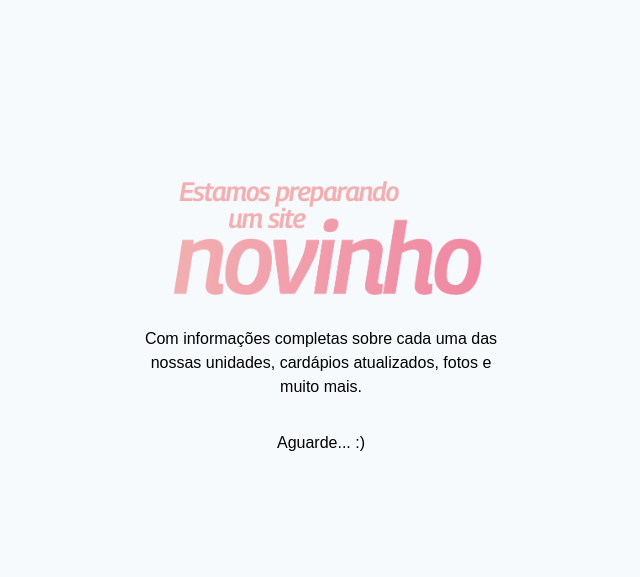
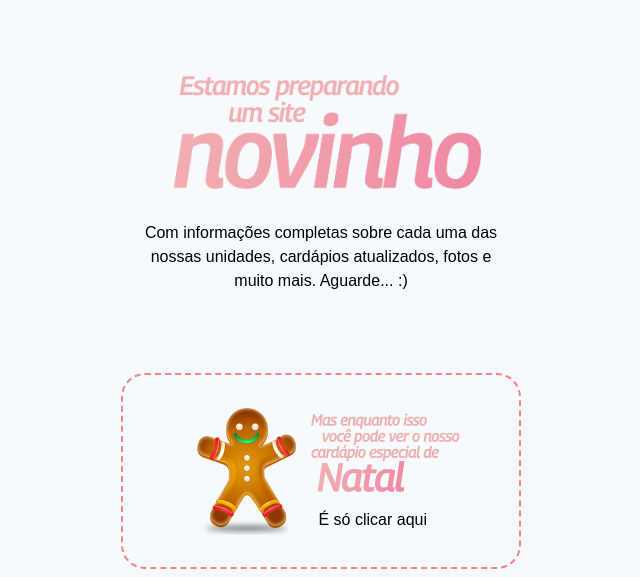
Before and after one commit to mateusrockenbach/siteflorindas, a Gatsby site: page / in a window 1280 px wide. Shown: the top 577 px of the page, without its empty margins (319-959 px from the left). Built offline with nearby package versions, Linux system fonts and the light colour scheme; Gatsby itself is replaced by a stand-in of ours.

Commit message:
adicionada info sobre cardapio de natal na home

```diff
--- a/src/pages/index.js
+++ b/src/pages/index.js
@@ -17,11 +17,35 @@ export default function Home() {
             loading="eager"
           />
         </div>
-        <p className="mb-8 mx-10">Com informações completas sobre cada uma das nossas unidades, cardápios atualizados, fotos e muito mais.</p>
-        <p className="">Aguarde... :)</p>
+        <p className="mb-20 mx-10">Com informações completas sobre cada uma das nossas unidades, cardápios atualizados, fotos e muito mais. Aguarde... :)</p>
+        <a href="./../assets/cardapio-natal.pdf" download>
+          <div className="flex justify-center items-center border-2 border-support border-dashed rounded-3xl p-8 m-6">
+              <StaticImage
+              src="./../assets/icone-boneco-natal.png"
+              alt="icone-boneco-natal"
+              title="Icone Boneco de Natal"
+              placeholder="dominantColor"
+              layout="fixed"
+              loading="eager"
+              height={128}
+              />
+            <div>
+              <StaticImage
+                src="./../assets/texto-cardapio-natal.png"
+                alt="texto-cardapio"
+                title="texto cardapio"
+                placeholder="dominantColor"
+                layout="fixed"
+                loading="eager"
+                width={149}
+                />
+              <h3 className="text-left ml-2 mt-4">É só clicar aqui</h3>
+            </div>
+          </div>
+        </a>
       </div>
 
-      <div className="w-44 mt-32">
+      <div className="w-44 mt-24">
         <StaticImage
           src="./../assets/logo.png"
           alt="florindas"
--- a/src/styles/global.css
+++ b/src/styles/global.css
@@ -9,3 +9,7 @@
     font-family: 'Georama', sans-serif;
     font-size: 1rem;
 }
+
+.bg-gradient {
+    background: linear-gradient(#f1afb1 0%, #f086a2 100%, #808080 100%);
+}
--- a/tailwind.config.js
+++ b/tailwind.config.js
@@ -9,7 +9,7 @@ module.exports = {
       'background': '#F7FAFC',
       'support': '#F48483',
       'accent': '#FBE5C5',
-      'text':'#4C5566',
+      'text': '#4C5566',
     },
     fontFamily:{
       Georama: ['Georama', 'sans-serif']
```
Also changed, not shown: src/assets/icone-boneco-natal.png (added), src/assets/texto-cardapio-natal.png (added), 1 other file.
